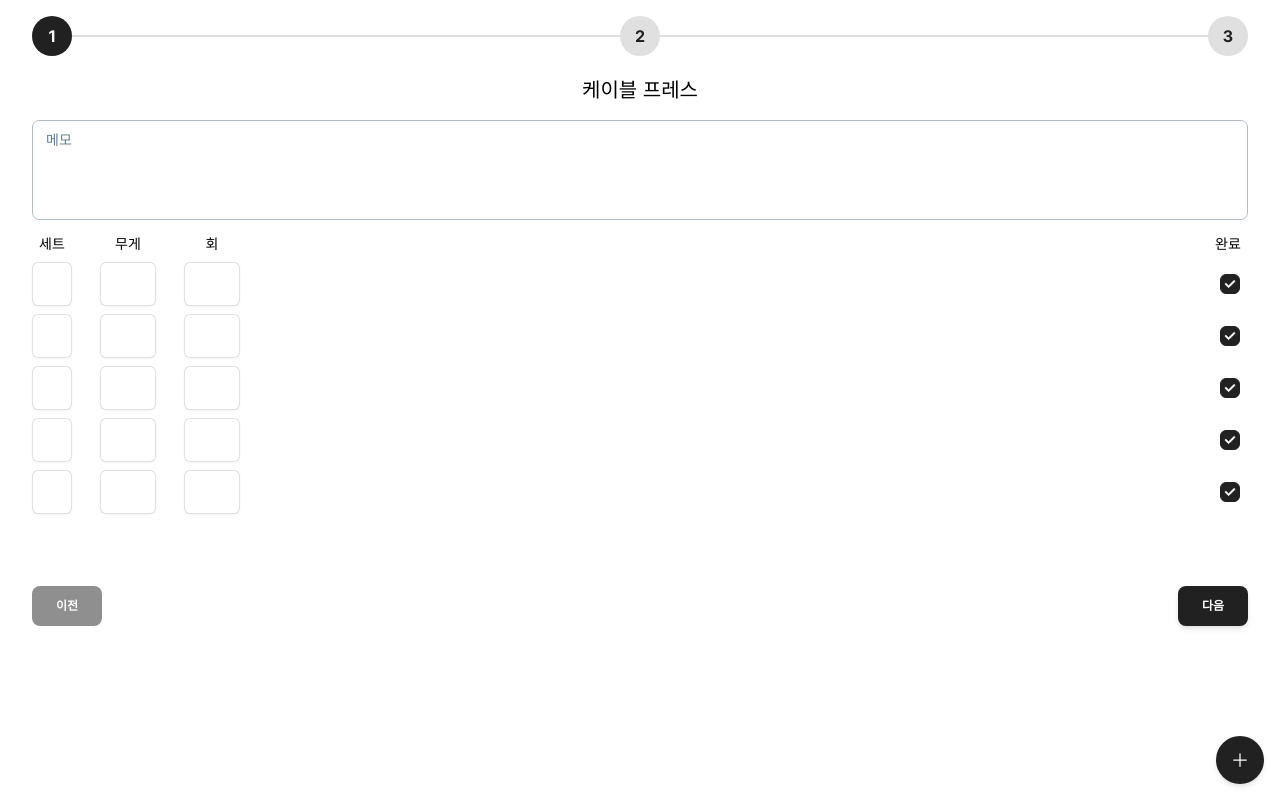
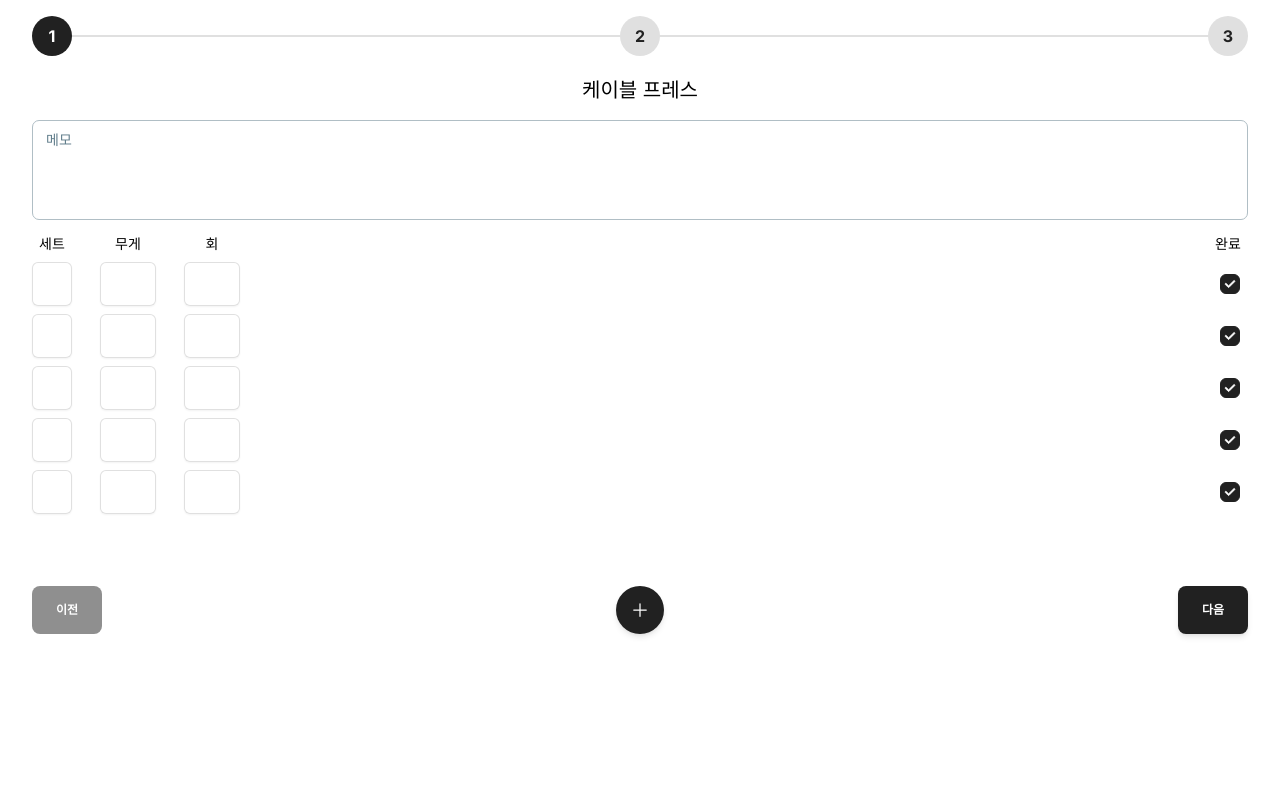
Before and after one commit to newddobi/workout-developer, a Next.js app: page /workout/upper in a window 1280 px wide. Built offline with nearby package versions, Linux system fonts and the light colour scheme.

Commit message:
SpeedDial의 위치를 스텝 변경 버튼 사이로 수정한다

```diff
--- a/app/workout/upper/page.tsx
+++ b/app/workout/upper/page.tsx
@@ -27,11 +27,11 @@ const Upper = () => {
         <Button onClick={handlePrev} disabled={isFirstStep}>
           이전
         </Button>
+        <WorkoutSpeedDial />
         <Button onClick={handleNext} disabled={isLastStep}>
           다음
         </Button>
       </div>
-      <WorkoutSpeedDial />
     </main>
   );
 };
--- a/components/WorkoutSpeedDial.tsx
+++ b/components/WorkoutSpeedDial.tsx
@@ -14,7 +14,6 @@ import {
 
 export function WorkoutSpeedDial() {
   return (
-    <div className="absolute bottom-4 right-4">
     <SpeedDial>
       <SpeedDialHandler>
         <IconButton size="lg" className="rounded-full">
@@ -33,6 +32,5 @@ export function WorkoutSpeedDial() {
         </SpeedDialAction>
       </SpeedDialContent>
     </SpeedDial>
-    </div>
   );
 }
```
Lines whose indentation alone changed are shown as unchanged.
